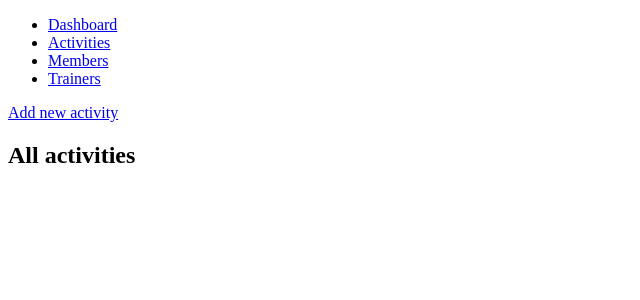
After one commit to lewissndrs/Spottr, a Flask app: page /activities in a window 1280 px wide. The commit adds this page. Shown: the top 300 px of the page, without its empty margins (0-640 px from the left). Run offline with Flask 2, Linux system fonts and the light colour scheme; data that the repository does not hold is empty; some libraries are stand-ins or nearby versions.

Commit message:
built up activity and trainer functionality

```diff
--- a/app.py
+++ b/app.py
@@ -2,17 +2,18 @@ from flask import Flask,render_template
 
 import repositories.activity_repository as activity_repository
 
-# from controllers.activities_controller import activites_blueprint
 # from controllers.bookings_controller import bookings_blueprint
 from controllers.members_controller import members_blueprint
 from controllers.trainers_controller import trainers_blueprint
+from controllers.activities_controller import activities_blueprint
 
 app = Flask(__name__)
 
-# app.register_blueprint(activities_blueprint)
+
 # app.register_blueprint(bookings_blueprint)
 app.register_blueprint(members_blueprint)
 app.register_blueprint(trainers_blueprint)
+app.register_blueprint(activities_blueprint)
 
 @app.route("/")
 def login():
--- a/controllers/activities_controller.py
+++ b/controllers/activities_controller.py
@@ -0,0 +1,19 @@
+from flask import Flask, Blueprint, redirect,request, render_template
+from models.activity import Activity
+from models.trainer import Trainer
+import repositories.activity_repository as activity_repository
+
+activities_blueprint = Blueprint("activities", __name__)
+
+# INDEX
+@activities_blueprint.route("/activities")
+def activities():
+    activities = activity_repository.select_all()
+    return render_template("activities/index.html",activities=activities)
+
+# SHOW
+@activities_blueprint.route("/activities/<id>")
+def show_activity(id):
+    activity = activity_repository.select(id)
+    bookings = activity_repository.bookings(id)
+    return render_template("activities/show.html",activity=activity,bookings=bookings)
--- a/repositories/activity_repository.py
+++ b/repositories/activity_repository.py
@@ -1,5 +1,10 @@
 from db.run_sql import run_sql
 from models.activity import Activity
+from models.member import Member
+from models.booking import Booking
+import repositories.trainer_repository as trainer_repository
+import repositories.activity_repository as activity_repository
+import repositories.member_repository as member_repository
 
 def save(activity):
     sql = 'INSERT INTO activities (name,date,time,trainer_id) VALUES (%s,%s,%s,%s) RETURNING *'
@@ -14,7 +19,8 @@ def select_all():
     sql = 'SELECT * FROM activities'
     results = run_sql(sql)
     for row in results:
-        activity = Activity(row['name'],row['date'],row['time'],row['trainer_id'],row['id'])
+        trainer = trainer_repository.select(row['trainer_id'])
+        activity = Activity(row['name'],row['date'],row['time'],trainer,row['id'])
         activities.append(activity)
     return activities
 
@@ -22,7 +28,8 @@ def select(id):
     sql = 'SELECT * FROM activities WHERE id = %s'
     values = [id]
     results = run_sql(sql,values)[0]
-    activity = Activity(results['name'],results['date'],results['time'],results['trainer_id'],results['id'])
+    trainer = trainer_repository.select(results['trainer_id'])
+    activity = Activity(results['name'],results['date'],results['time'],trainer,results['id'])
     return activity
 
 def delete_all():
@@ -38,3 +45,15 @@ def update(activity):
     sql = 'UPDATE activities SET (name, date, time, trainer_id) = (%s,%s,%s,%s) WHERE id = %s'
     values = [activity.name, activity.date, activity.time, activity.trainer.id, activity.id]
     run_sql(sql,values)
+
+def bookings(id):
+    bookings = []
+    sql = 'SELECT bookings.* FROM bookings INNER JOIN activities ON bookings.activity_id = activities.id WHERE bookings.activity_id = %s'
+    values = [id]
+    results = run_sql(sql,values)
+    for row in results:
+        member = member_repository.select(row['member_id'])
+        activity = activity_repository.select(row['activity_id'])
+        booking = Booking(member,activity,row['note'],row['id'])
+        bookings.append(booking)
+    return bookings
--- /dev/null
+++ b/templates/activities/index.html
@@ -0,0 +1,14 @@
+{% extends 'base.html' %}
+
+{% block content %}
+
+    <a href="/activities/new">Add new activity</a>
+
+    <h2>All activities</h2>
+
+    {% for activity in activities %}
+        <p>name: {{ activity.name }} date: {{ activity.date }} {{ activity.time }} trainer: {{ activity.trainer.name }} activity id: {{ activity.id }}</p>
+
+    {% endfor %}
+
+{% endblock %}
--- a/templates/base.html
+++ b/templates/base.html
@@ -8,6 +8,9 @@
 <body>
     <nav>
         <ul>
+            <li>
+                <a href="/">Dashboard</a>
+            </li>
             <li>
                 <a href="/activities">Activities</a>
             </li>
--- a/templates/index.html
+++ b/templates/index.html
@@ -6,7 +6,7 @@
 
 {% for activity in activities %}
     <p>{{ activity.name }} {{ activity.date }} {{ activity.time }}</p>
-    <a href="/activities/{{ activity.id }}/show">View roster</a>
+    <a href="/activities/{{ activity.id }}">View roster</a>
     <a href="/bookings/new">Add member</a>
 {% endfor %}
 
```
Also changed, not shown: controllers/trainers_controller.py (+7 -0 lines), repositories/trainer_repository.py (+12 -0 lines), templates/activities/show.html (added, +15 -0 lines), templates/trainers/show.html (added, +17 -0 lines), templates/bookings/create.html (added), templates/bookings/new.html (added), templates/bookings/update.html (added).
